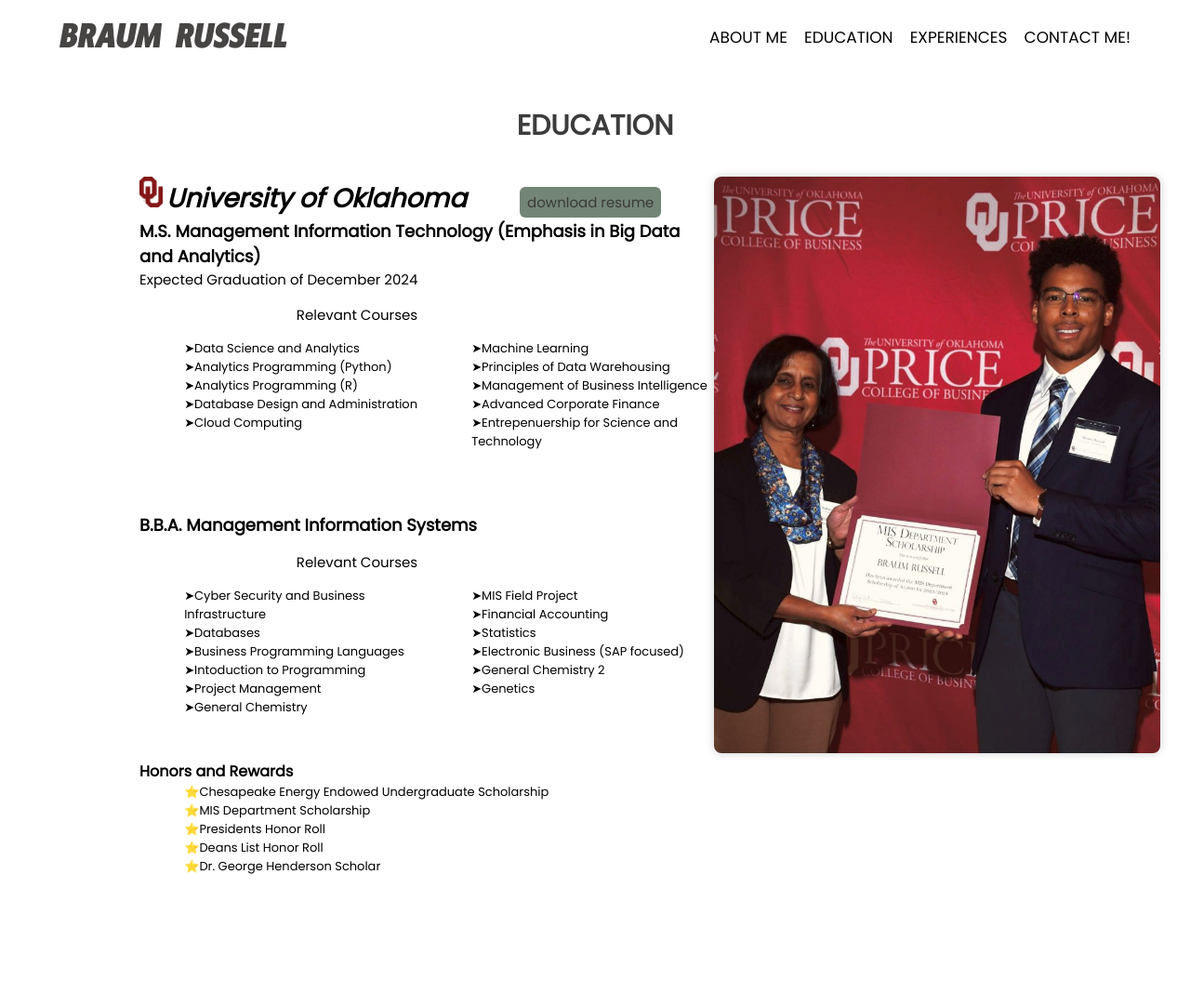
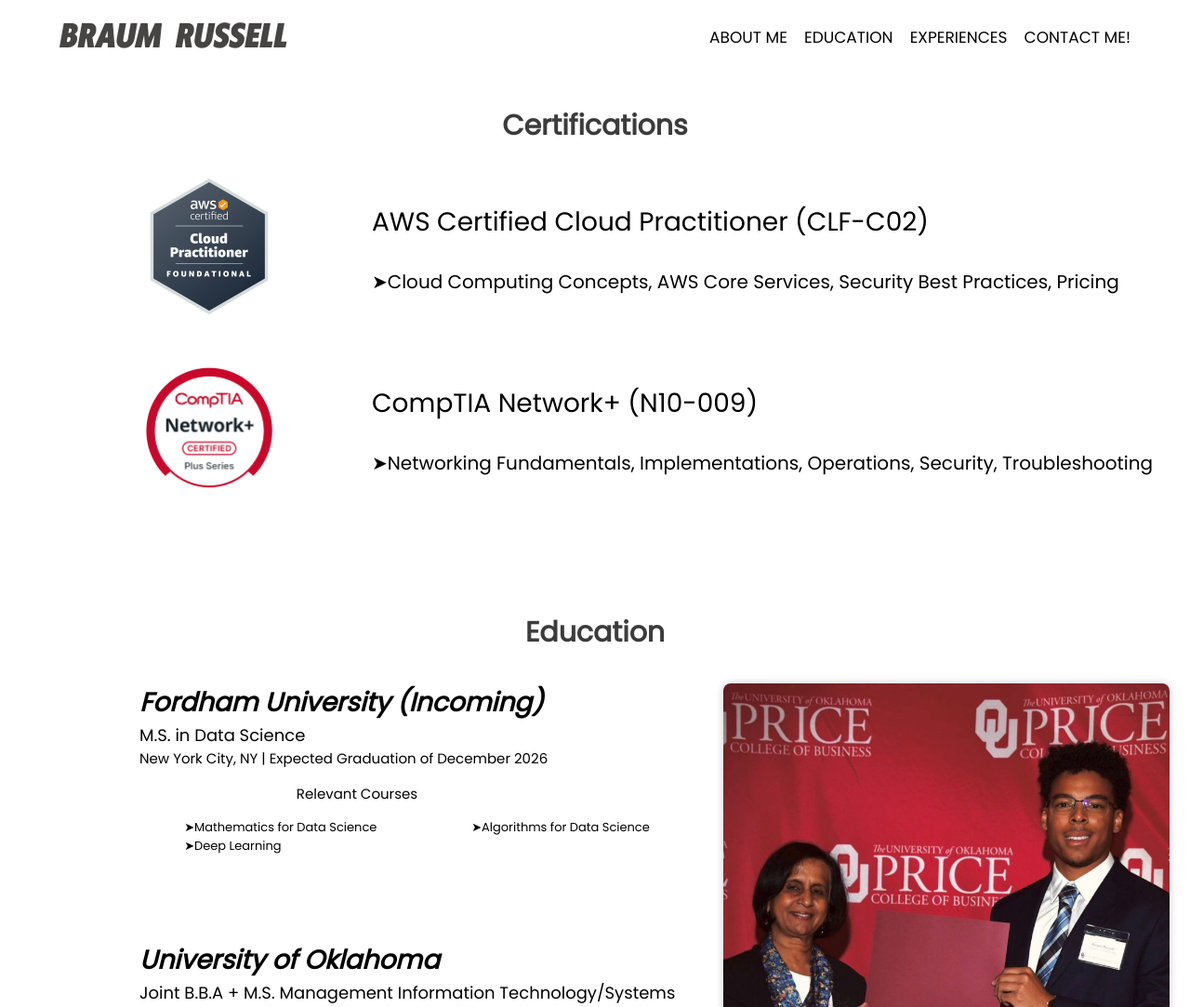
Before and after one commit to braumr/braumr.github.io, a plain HTML site: page education.html in a window 1280 px wide. Shown: the top 1083 px of the page at 93% size. Drawn offline with Linux system fonts and the light colour scheme.

Commit message:
Big Updates while in NYC

```diff
--- a/education.html
+++ b/education.html
@@ -103,18 +103,101 @@ li {
 
 
 
+<div style="height:110px;font-weight: 900;display:flex;flex-direction: row;justify-content: center;font-size: larger; align-items: center;">
+<div style="color:rgba(0, 0, 0, 0.764); font-size: 30px;">Certifications </div>
+
+</div>
+
+
+
+
+<a href="https://www.credly.com/badges/0217b0cf-6784-4ede-ae07-416de5eb1796" target="_blank" style="text-decoration: none; color: inherit;">
+  <div style="display: flex; flex-direction: row; margin-left: 150px; cursor: pointer;">
+    <div>
+      <img src="AWSBadge.png" height="150px" alt="AWS Badge">
+    </div>
+    <div style="margin-left: 100px;">
+      <p style="font-size: 28;">AWS Certified Cloud Practitioner (CLF-C02)</p>
+      <p style="font-size: 20px;">➤Cloud Computing Concepts, AWS Core Services, Security Best Practices, Pricing</p>
+    </div>
+  </div>
+</a>
+
+<br\><br>
+
+
+
+<a href="https://www.credly.com/earner/earned/badge/bda74f9c-ddc4-412d-a77f-2e696c56292f" target="_blank" style="text-decoration: none; color: inherit;">
+  <div style="display: flex; flex-direction: row; margin-left: 150px; cursor: pointer;">
+    <div>
+      <img src="comptiabadge.png" height="150px" alt="AWS Badge">
+    </div>
+    <div style="margin-left: 100px;">
+      <p style="font-size: 28;">CompTIA Network+ (N10-009)</p>
+      <p style="font-size: 20px;">➤Networking Fundamentals, Implementations, Operations, Security, Troubleshooting</p>
+    </div>
+  </div>
+</a>
+
+<br><br>
+
 
 <div style="height:110px;font-weight: 900;display:flex;flex-direction: row;justify-content: center;font-size: larger; align-items: center;">
-<span style="color:rgba(0, 0, 0, 0.764); font-size: 30px;">EDUCATION </span>
+<span style="color:rgba(0, 0, 0, 0.764); font-size: 30px;">Education </span>
 </div>
+
+
+
+
+
+
+
 
 <div style="display:flex;flex-direction:row;">
     <div style="width:60%;margin-left:150px;font-size:15px;">
-<img src="img/ou.png" style="width:25px;">
-        <span style="font-size:28px;font-weight: bold;font-style: italic;">University of Oklahoma </span>           <a  href="Braum.Resume.docx" target="_blank" class="resume-link">download resume</a>
-        <br>
-       <span style="font-weight: bolder;font-size:18px;"> M.S. Management Information Technology (Emphasis in Big Data and Analytics)  </span> <br/>
-       Expected Graduation of December 2024 <br>
+
+
+ <span style="font-size:28px;font-weight: bold;font-style: italic;">Fordham University (Incoming)</span>  <br>
+       <span style="font-size:18px;">M.S. in Data Science </span> <br/>
+        New York City, NY  |  Expected Graduation of December 2026 <br>
+
+       <div style="display:flex;flex-direction:column; justify-content:center;align-items: center;"> <p style="margin-right:150px">Relevant Courses</p></div>
+       <div style="display:flex;flex-direction:row;">
+        <div style="width:50%">
+        <dd>➤Mathematics for Data Science</dd>
+    <dd>➤Deep Learning</dd>
+
+
+
+
+        </div>
+
+        <div style="width:50%">
+            <dd>➤Algorithms for Data Science</dd>
+
+        </div>
+
+        </div>
+        <br><br>
+
+
+
+<br><br>
+
+
+
+
+
+
+
+
+
+
+
+
+        <span style="font-size:28px;font-weight: bold;font-style: italic;">University of Oklahoma </span>    <br>
+       <span style="font-size:18px;">Joint B.B.A + M.S. Management Information Technology/Systems</span> <br/>
+       Norman, OK  |  Graduation of December 2024 <br>
 
        <div style="display:flex;flex-direction:column; justify-content:center;align-items: center;"> <p style="margin-right:150px">Relevant Courses</p></div>
        <div style="display:flex;flex-direction:row;">
@@ -144,54 +227,6 @@ li {
 
 
 
-            <br/><br>
-
-            <span style="font-weight: bolder;font-size:18px;"> B.B.A. Management Information Systems</span> <br/>
-
-
-
-
-
-
-        <div style="display:flex;flex-direction:column; justify-content:center;align-items: center;"> <p style="margin-right:150px">Relevant Courses</p></div>
-       <div style="display:flex;flex-direction:row;">
-        <div style="width:50%">
-    <dd>➤Cyber Security and Business Infrastructure</dd>
-    <dd>➤Databases</dd>
-        <dd>➤Business Programming Languages</dd>
-    <dd>➤Intoduction to Programming</dd>
-    <dd>➤Project Management</dd>
-    <dd>➤General Chemistry</dd>
-
-        </div>
-
-        <div style="width:50%">
-            <dd>➤MIS Field Project</dd>
-            <dd>➤Financial Accounting</dd>
-            <dd>➤Statistics</dd>
-            <dd>➤Electronic Business (SAP focused)</dd>
-            <dd>➤General Chemistry 2</dd>
-            <dd>➤Genetics</dd>
-
-        </div>
-
-        </div>
-
-
-
-
-
-
-
-
-
-
-
-
-
-
-
-
 
 <br><br>
 
@@ -213,7 +248,7 @@ li {
 
     <div style="width:40%;">
 
-        <img src="img/price.jpeg" style="height:60%;border-radius: 8px; box-shadow: 0 0 10px rgba(0, 0, 0, 0.2);">
+        <img src="img/price.jpeg" style="height:60%;border-radius: 8px; box-shadow: 0 0 10px rgba(0, 0, 0, 0.2);margin-left: 10px;">
     </div>
 
 
```
Also changed, not shown: index.html (+18 -26 lines), AWSBadge.png (added), comptiabadge.png (added), 1 other file.
